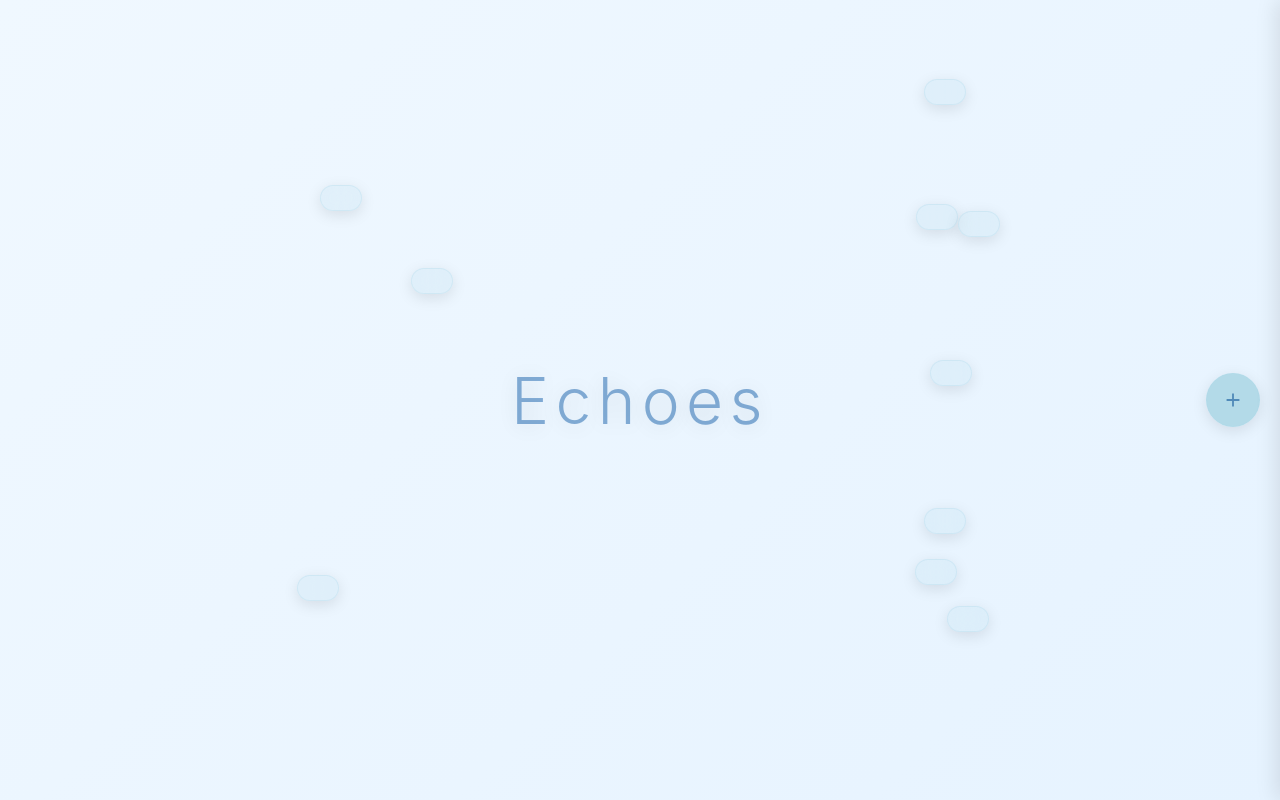
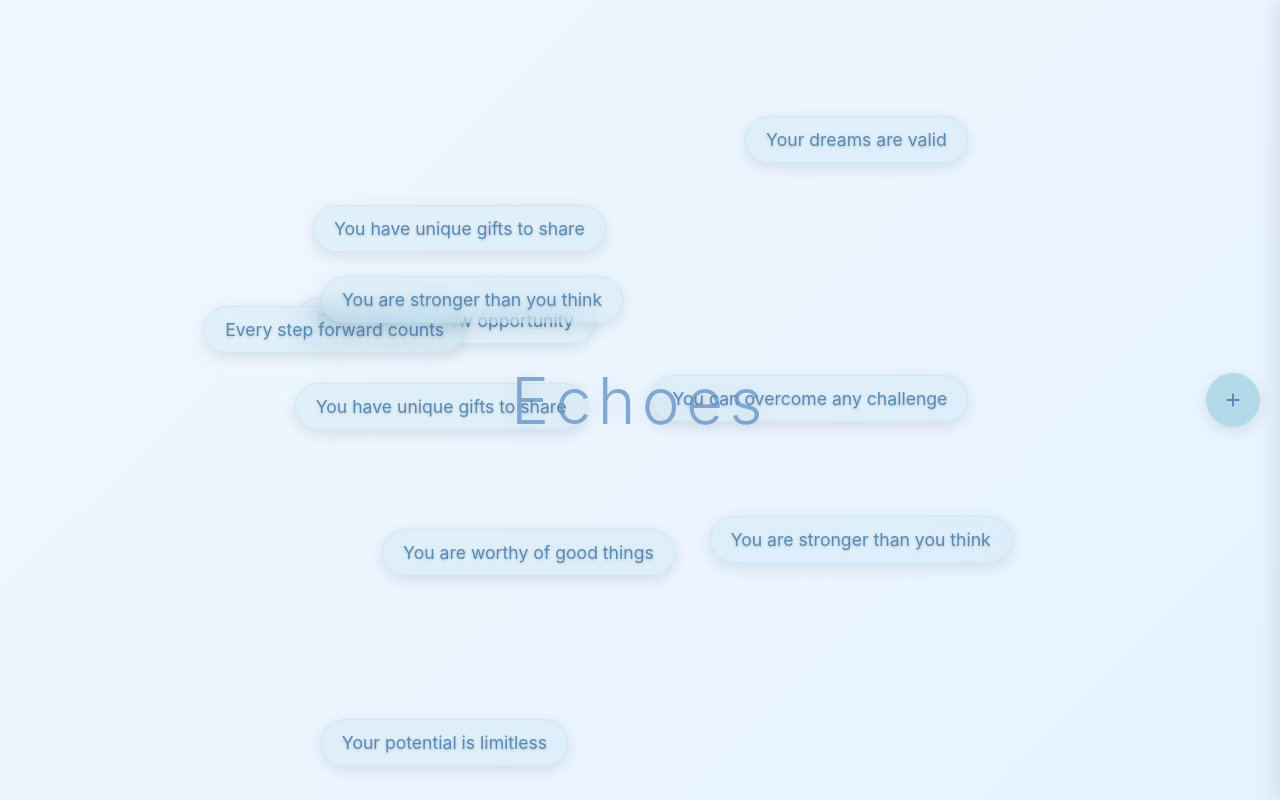
Before and after one commit to lruggieri/positech, a SvelteKit app: page / in a window 1280 px wide. Built offline with nearby package versions, Linux system fonts and the light colour scheme; no server answers.

Commit message:
initial page fix

```diff
--- a/src/routes/+page.svelte
+++ b/src/routes/+page.svelte
@@ -30,27 +30,27 @@
 	let submitMessageType: 'success' | 'error' | '' = $state('');
 	let availableMessages: string[] = $state([]);
 
-	const fallbackMessages = [
-		// 'You are capable of amazing things',
-		// 'Every day is a new opportunity',
-		// 'Your potential is limitless',
-		// 'Believe in yourself',
-		// 'You make a difference',
-		// 'Today is full of possibilities',
-		// 'You are stronger than you think',
-		// 'Your kindness matters',
-		// 'You have unique gifts to share',
-		// 'Progress, not perfection',
-		// 'You are worthy of good things',
-		// 'Your dreams are valid',
-		// 'You can overcome any challenge',
-		// 'You bring light to the world',
-		// 'Every step forward counts',
-		// 'You are exactly where you need to be',
-		// 'Your efforts are making a difference',
-		// 'You have the power to create change',
-		// 'You are loved and appreciated',
-		// 'Tomorrow is full of promise'
+	const fallbackMessages: string[] = [
+		'You are capable of amazing things',
+		'Every day is a new opportunity',
+		'Your potential is limitless',
+		'Believe in yourself',
+		'You make a difference',
+		'Today is full of possibilities',
+		'You are stronger than you think',
+		'Your kindness matters',
+		'You have unique gifts to share',
+		'Progress, not perfection',
+		'You are worthy of good things',
+		'Your dreams are valid',
+		'You can overcome any challenge',
+		'You bring light to the world',
+		'Every step forward counts',
+		'You are exactly where you need to be',
+		'Your efforts are making a difference',
+		'You have the power to create change',
+		'You are loved and appreciated',
+		'Tomorrow is full of promise'
 	];
 
 	async function loadMessages() {
@@ -58,7 +58,11 @@
 			const response = await fetch('/api/messages?count=20');
 			if (response.ok) {
 				const data = await response.json();
-				availableMessages = data.messages;
+				if (data.messages && data.messages.length > 0) {
+					availableMessages = data.messages;
+				} else {
+					availableMessages = fallbackMessages;
+				}
 			} else {
 				console.error('Failed to load messages from API');
 				availableMessages = fallbackMessages;
@@ -262,15 +266,19 @@
 	}
 
 	onMount(() => {
-		loadMessages();
+		const initializeApp = async () => {
+			await loadMessages();
+
+			for (let i = 0; i < maxMessages; i++) {
+				messages.push(createMessage());
+			}
+			updateMessages();
+		};
+
+		initializeApp();
 
 		// Reload messages every 5 minutes to get fresh content
-		const messageReloadInterval = setInterval(loadMessages, 5 * 1000);
-
-		for (let i = 0; i < maxMessages; i++) {
-			messages.push(createMessage());
-		}
-		updateMessages();
+		const messageReloadInterval = setInterval(loadMessages, 5 * 60 * 1000);
 
 		return () => {
 			if (animationFrame) {
```
